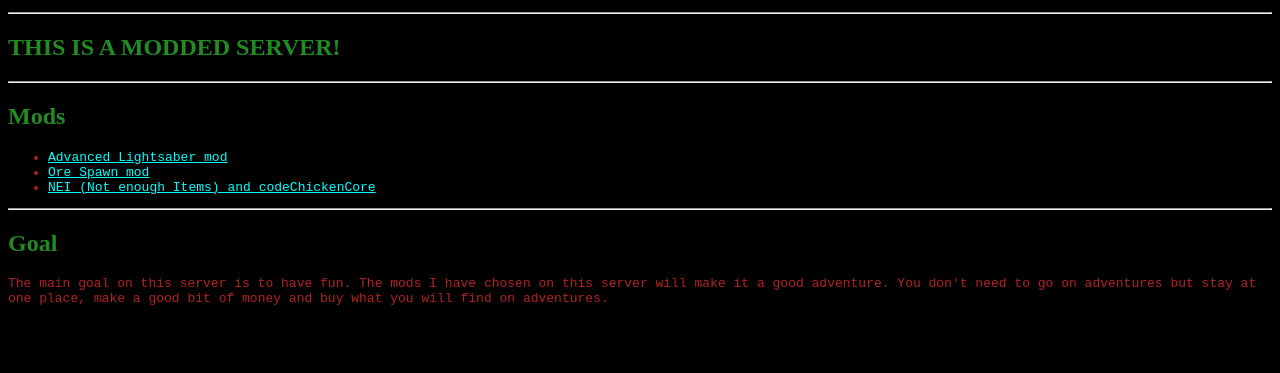
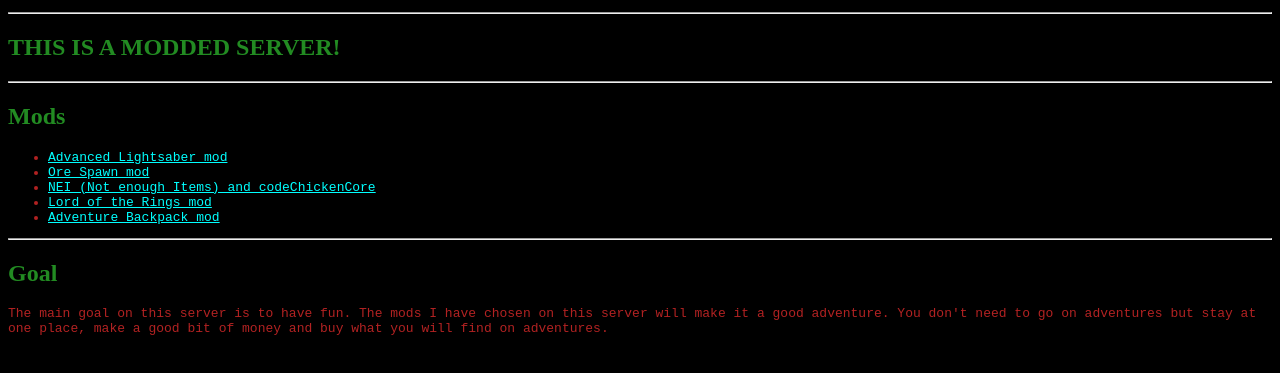
Before and after one commit to TorsteinHamre/TorsteinHamre.github.io, a plain HTML site: page servers.html in a window 1280 px wide. Shown: the part 149-522 px from the top of the page. Drawn offline with Linux system fonts and the light colour scheme.

Commit message:
Adding mods to Server

```diff
--- a/servers.html
+++ b/servers.html
@@ -17,9 +17,12 @@
                 <li><a href="http://www.planetminecraft.com/mod/advanced-lightsaber-mod-15-modloader-needed/">Advanced Lightsaber mod</a></li>
                 <li><a href="http://www.orespawn.com/download-17.html">Ore Spawn mod</a></li>
                 <li><a href="http://minecraftsix.com/not-enough-items-mod/">NEI (Not enough Items) and codeChickenCore</a></li>
+                <li><a href="http://www.minecraftforum.net/forums/mapping-and-modding/minecraft-mods/1287390-the-lord-of-the-rings-mod-bringing-middle-earth-to">Lord of the Rings mod</a></li>
+                <li><a href="http://www.minecraftforum.net/forums/mapping-and-modding/minecraft-mods/wip-mods/2252109-wip-adventure-backpack-mod-beta-0-8c-updated">Adventure Backpack mod</a></li>
             </ul>
             <hr>
         <h2>Goal</h2>
             <p>The main goal on this server is to have fun. The mods I have chosen on this server will make it a good adventure. You don't need to go on adventures but stay at one place, make a good bit of money and buy what you will find on adventures.</p>
+
     </body>
     </html>
```
Also changed, not shown: index.html (+1 -1 lines).
